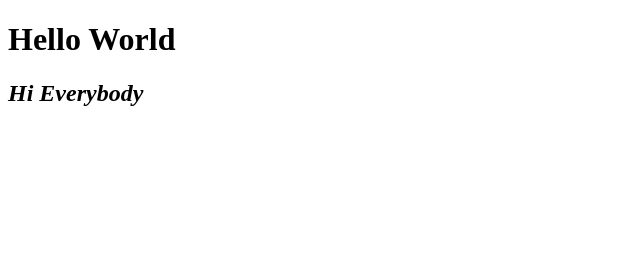
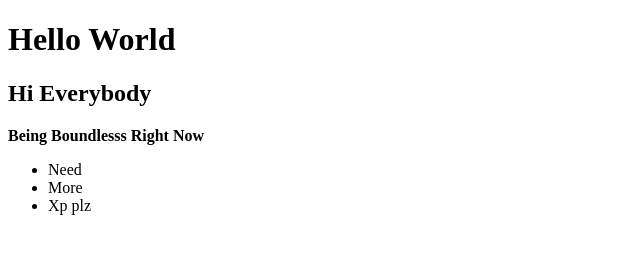
Before and after one commit to jrf44-1937713/jrf44-1937713.github.io, a plain HTML site: page index.html in a window 1280 px wide. Shown: the whole page, without its empty margins (0-640 px from the left). Drawn offline with Linux system fonts and the light colour scheme.

Commit message:
Add files via upload

```diff
--- a/index.html
+++ b/index.html
@@ -5,6 +5,12 @@
     </head>
     <body>
         <h1>Hello World</h1>
-        <h2> <em>Hi Everybody </em> </h2>
+        <h2>Hi Everybody </h2>
+        <strong> Being Boundlesss Right Now</strong>
+        <ul>
+            <li>Need</li>
+            <li>More</li>
+            <li>Xp plz</li>
+            </ul>
     </body>
 </html>
```
